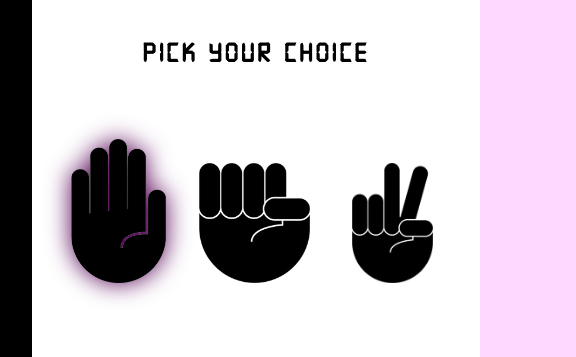
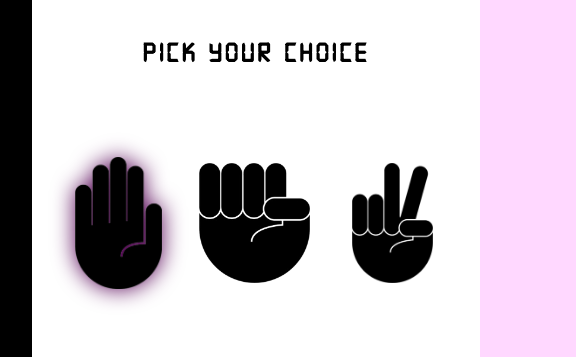
Before and after one commit to plushexe351/RockPaperScissors, a plain HTML site: page index.html in a window 1280 px wide. In both pictures the pointer is over the picture 278 px from the left and 387 px from the top of the page. Shown: the part 164-521 px from the top of the page, 160-736 px from the left. Drawn offline with Linux system fonts and the light colour scheme.

Commit message:
Hover effect bug fix

```diff
--- a/style.css
+++ b/style.css
@@ -100,8 +100,8 @@ h1#heading {
   transition: 0.3s ease;
 }
 .player img:hover {
-  scale: 1.2;
-  transform: translate(0px, -10px);
+  scale: 1.1;
+  /* transform: translate(0px, -10px); */
   filter: drop-shadow(0 0 10px rgb(84, 0, 84));
 }
 .player img:active {
```
